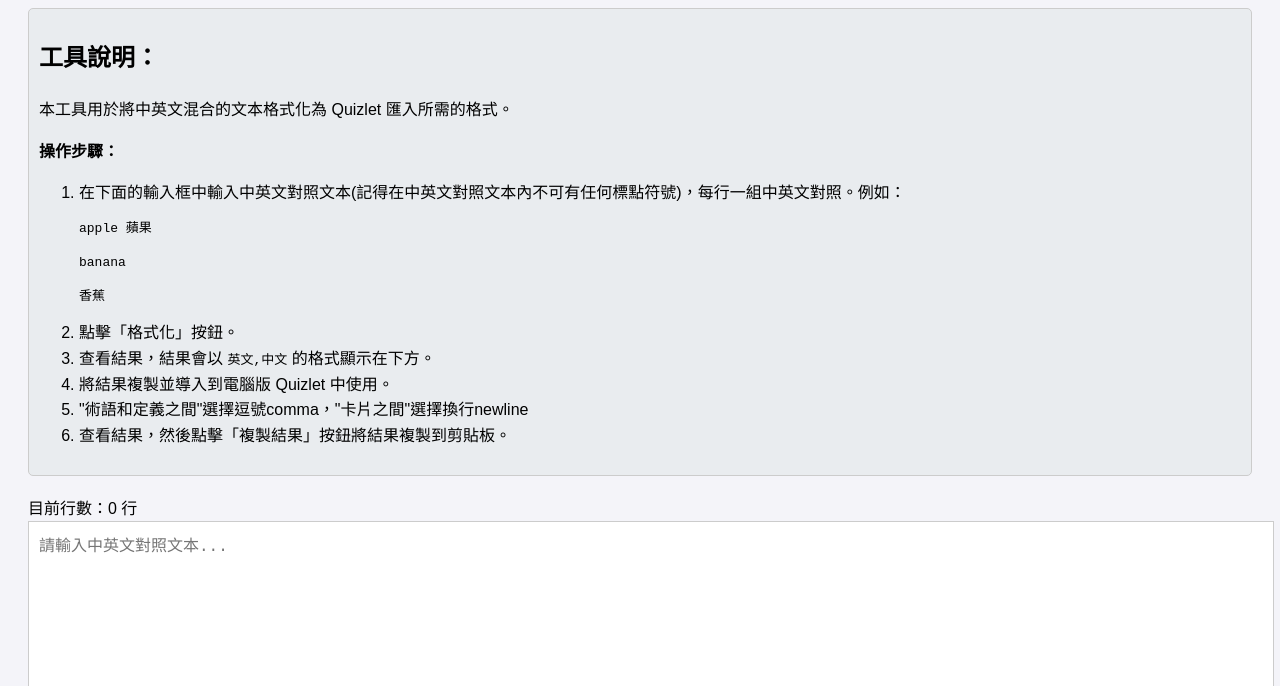
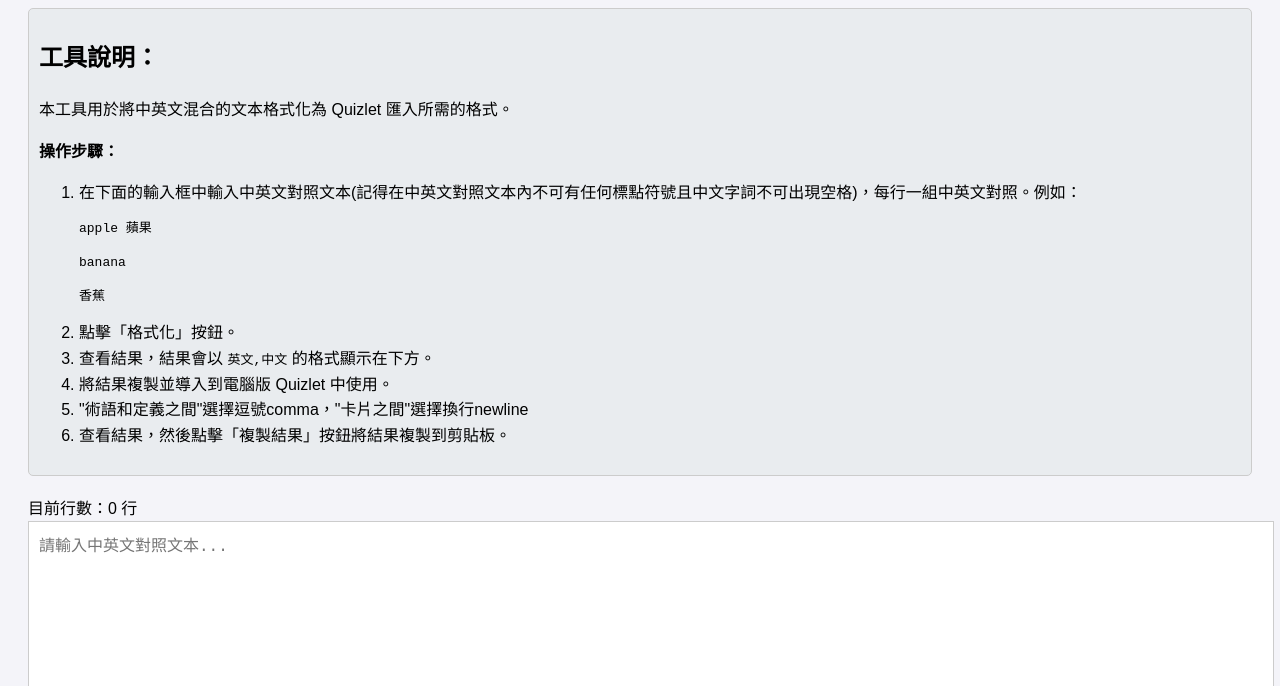
Before and after one commit to Iamsvito/Quizlet, a plain HTML site: page index.html in a window 1280 px wide. Shown: the part 114-800 px from the top of the page. Drawn offline with Linux system fonts and the light colour scheme.

Commit message:
更新 index.html
說明

```diff
--- a/index.html
+++ b/index.html
@@ -82,7 +82,7 @@
         <p>本工具用於將中英文混合的文本格式化為 Quizlet 匯入所需的格式。</p>
         <p><strong>操作步驟：</strong></p>
         <ol>
-            <li>在下面的輸入框中輸入中英文對照文本(記得在中英文對照文本內不可有任何標點符號)，每行一組中英文對照。例如：</li>
+            <li>在下面的輸入框中輸入中英文對照文本(記得在中英文對照文本內不可有任何標點符號且中文字詞不可出現空格)，每行一組中英文對照。例如：</li>
             <pre>apple 蘋果</pre>
             <pre>banana</pre>
             <pre>香蕉</pre>
```
